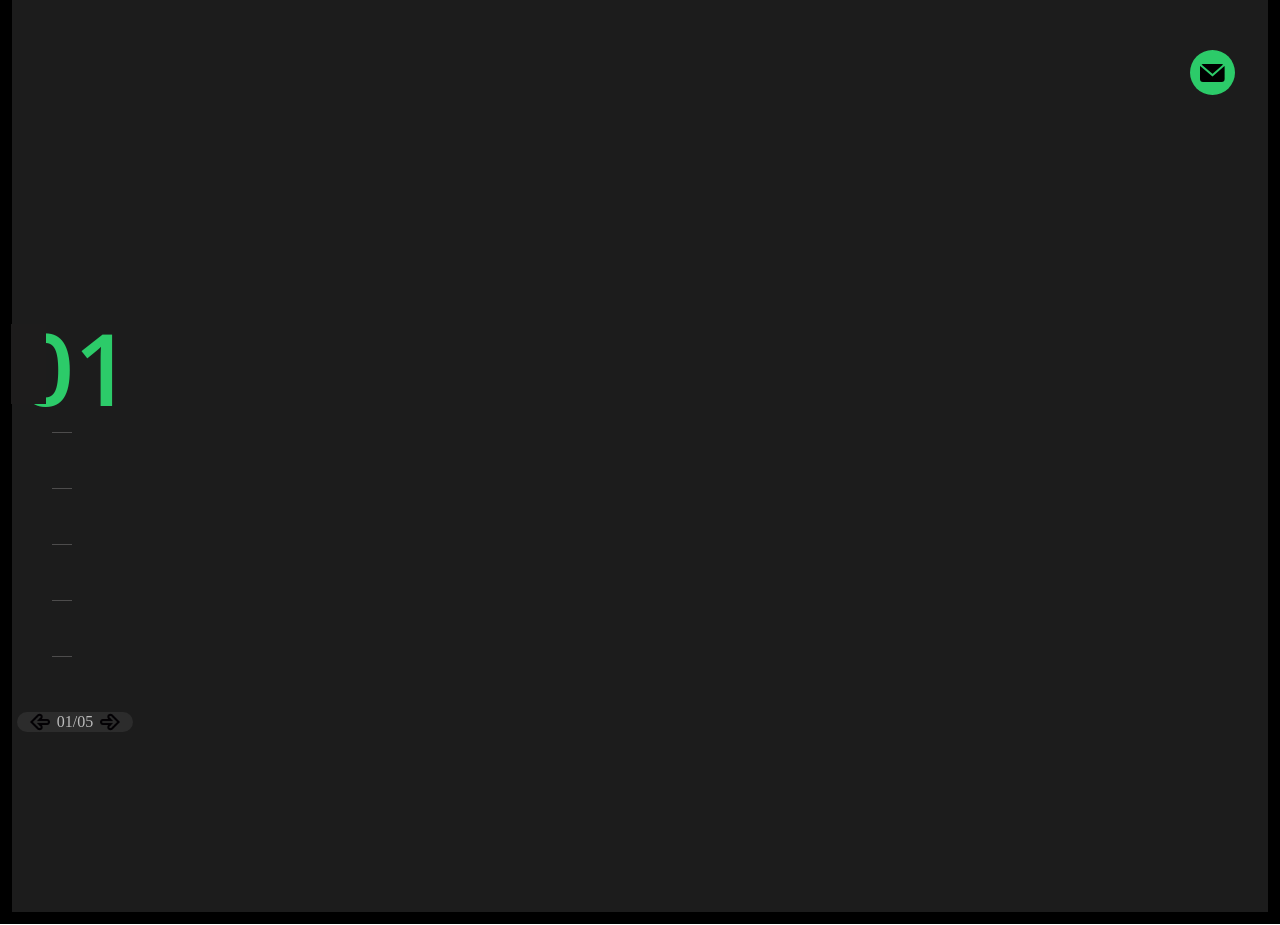
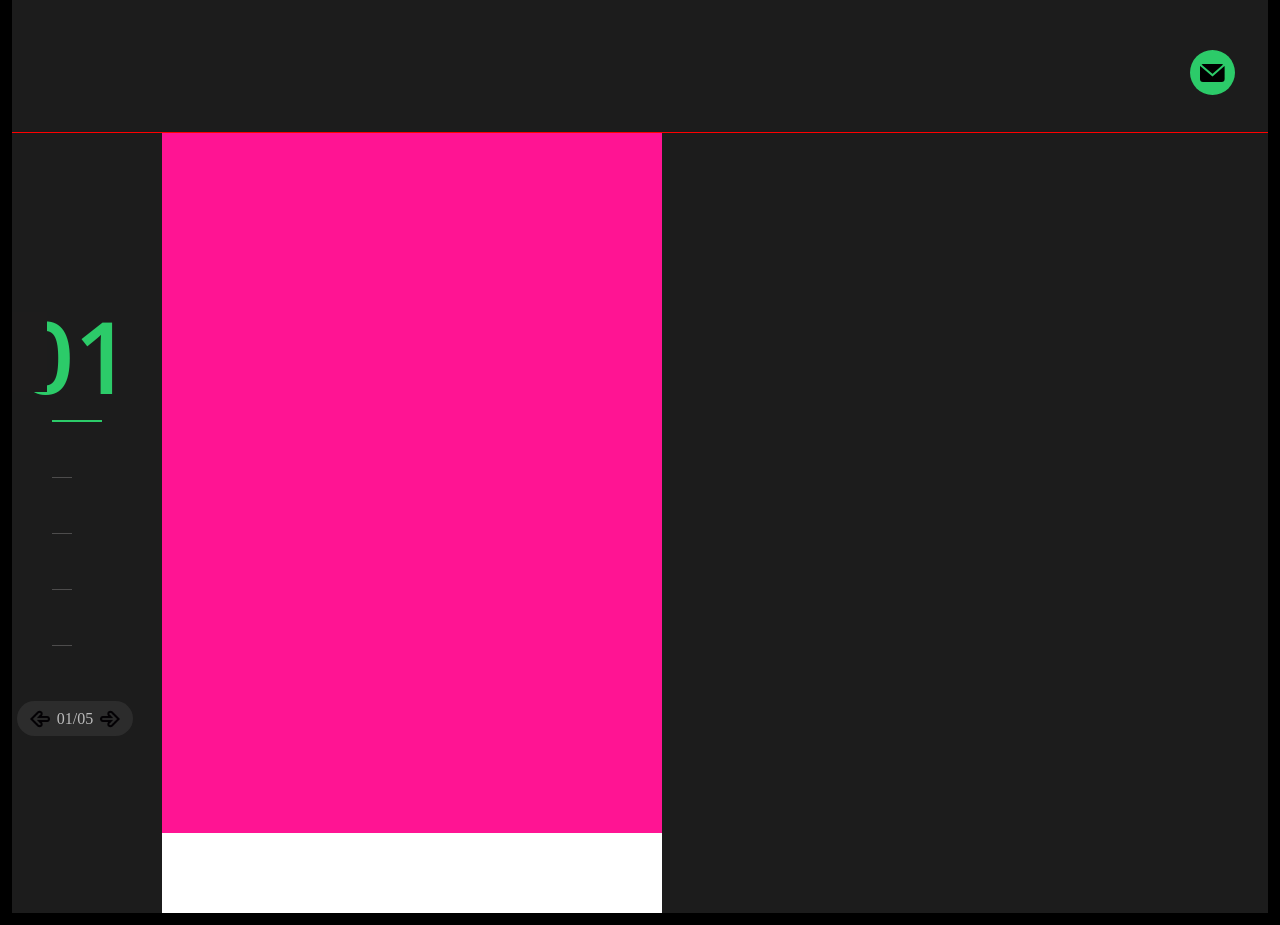
Before and after one commit to Luisfp0/my-website, a React (Vite) app: page / in a window 1280 px wide. Shown: the part 660-1585 px from the top of the page. Built offline with nearby package versions, Linux system fonts and the light colour scheme.

Commit message:
Stick é alterado assim de acordo com o número

```diff
--- a/src/components/ContentPage/ContentPage.jsx
+++ b/src/components/ContentPage/ContentPage.jsx
@@ -4,13 +4,10 @@ import SectionTwo from '../SectionTwo/SectionTwo'
 
 function ContentPage() {
   return (
-    <>
     <div className='page-wrapper'>
-      <SectionOne></SectionOne>
-      <SectionTwo></SectionTwo>
+      <SectionOne/>
+      <SectionTwo/>
     </div>
-    </>
-
   )
 }
 
--- a/src/components/Logo/Logo.css
+++ b/src/components/Logo/Logo.css
@@ -8,6 +8,8 @@
   height: 110px;
   background-color: #2ccb69;
   border-radius: 0 0 30px 0;
+  z-index: 1;
+  padding: 6px;
 }
 
 .name-logo {
--- a/src/components/Menu/Menu.css
+++ b/src/components/Menu/Menu.css
@@ -3,6 +3,7 @@
   display: flex;
   position: fixed;
   align-items: center;
+  z-index: 1;
 }
 
 .container-menu a {
--- a/src/components/PortfolioNavigator/PortfolioNavigator.css
+++ b/src/components/PortfolioNavigator/PortfolioNavigator.css
@@ -1,16 +1,19 @@
 .portfolio-navigator {
   width: 145px;
-  height: 400px;
+  height: 100%;
   display: flex;
   flex-direction: column;
   background-color: #1c1c1c;
   margin-left: 5px;
+}
+
+.align-vertical {
   position: relative;
   top: 50%;
   transform: translateY(-50%);
 }
 
-.portfolio-navigator:before {
+.block-number {
   content: "";
   display: block;
   width: 35px;
@@ -18,7 +21,7 @@
   background-color: #1d1c1c;
   position: absolute;
   top: 2px;
-  left: -6px;
+  left: -5px;
 }
 
 .portfolio-navigator span {
--- a/src/components/PortfolioNavigator/PortfolioNavigator.jsx
+++ b/src/components/PortfolioNavigator/PortfolioNavigator.jsx
@@ -23,12 +23,15 @@ function PortfolioNavigator() {
 
   return (
     <div className="portfolio-navigator">
-      <span>{displayProject}</span>
-      <StickNavigator />
-      <div className='next-prev'>
-        <img className='arrow' onClick={remove} src={arrow}></img>
-        <p>{displayProject + '/05'}</p>
-        <img className='arrow' onClick={add} src={arrow}></img>
+      <div className='align-vertical'>
+        <span>{displayProject}</span>
+        <span className='block-number'></span>
+        <StickNavigator active={currentProject}/>
+        <div className='next-prev'>
+          <img className='arrow' onClick={remove} src={arrow}></img>
+          <p>{displayProject + '/05'}</p>
+          <img className='arrow' onClick={add} src={arrow}></img>
+      </div>
       </div>
     </div>
   )
--- /dev/null
+++ b/src/components/Projects/Projects.css
@@ -0,0 +1,17 @@
+.slider-container {
+  background-color: white;
+  display: flex;
+  overflow: hidden;
+}
+
+.slider-list {
+  width: 500px;
+  height: 700px;
+  background-color: deeppink;
+  list-style: none;
+}
+
+.jl-slider-item {
+  height: 180px;
+  float: left;
+}
--- /dev/null
+++ b/src/components/Projects/Projects.jsx
@@ -0,0 +1,17 @@
+import './Projects.css'
+
+function Projects() {
+  return (
+    <div className="slider-container">
+      <ul className="slider-list">
+        <li className="slider-item"></li>
+        <li className="slider-item"></li>
+        <li className="slider-item"></li>
+        <li className="slider-item"></li>
+        <li className="slider-item"></li>
+      </ul>
+    </div>
+  )
+}
+
+export default Projects
--- a/src/components/SectionTwo/SectionTwo.css
+++ b/src/components/SectionTwo/SectionTwo.css
@@ -1,5 +1,7 @@
 .section-two {
+  border-top: 1px solid red;
   background-color: #1c1c1c;
   margin: 0 12px 12px 12px;
   height: calc(100vh - 20px);
+  display: flex;
 }
--- a/src/components/SectionTwo/SectionTwo.jsx
+++ b/src/components/SectionTwo/SectionTwo.jsx
@@ -1,11 +1,13 @@
 import './SectionTwo.css'
 import PortfolioNavigator from "../PortfolioNavigator/PortfolioNavigator"
+import Projects from '../Projects/Projects'
 
 
 function SectionTwo() {
   return (
     <section className="section-two">
       <PortfolioNavigator/>
+      <Projects/>
     </section>
   )
 }
--- a/src/components/StickNavigator/StickNavigator.css
+++ b/src/components/StickNavigator/StickNavigator.css
@@ -9,3 +9,9 @@
 .stick:first-child {
   margin-top: 20px;
 }
+
+.stick-active {
+  width: 50px;
+  height: 2px;
+  background-color: #2ccb69;
+}
--- a/src/components/StickNavigator/StickNavigator.jsx
+++ b/src/components/StickNavigator/StickNavigator.jsx
@@ -1,13 +1,24 @@
 import './StickNavigator.css'
 
-function StickNavigator() {
+function StickNavigator(props) {
+  const sticks = [
+    {id:1},
+    {id:2},
+    {id:3},
+    {id:4},
+    {id:5},
+  ]
   return (
     <nav>
-      <a href='#' className='stick'></a>
-      <a href='#' className='stick'></a>
-      <a href='#' className='stick'></a>
-      <a href='#' className='stick'></a>
-      <a href='#' className='stick'></a>
+      {
+        sticks.map((stick) => {
+          const currentClass = props.active === stick.id ? 'stick stick-active' : 'stick'
+          return <a
+            href={stick.id}
+            className={currentClass}>
+          </a>
+        })
+      }
     </nav>
   )
 }
```
